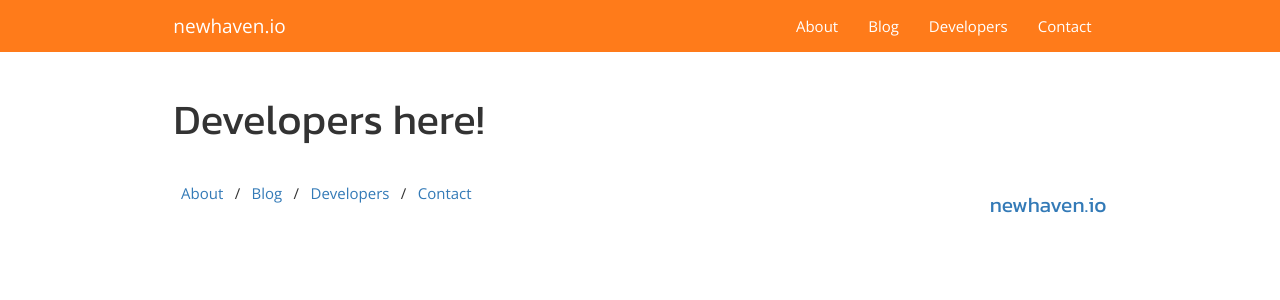
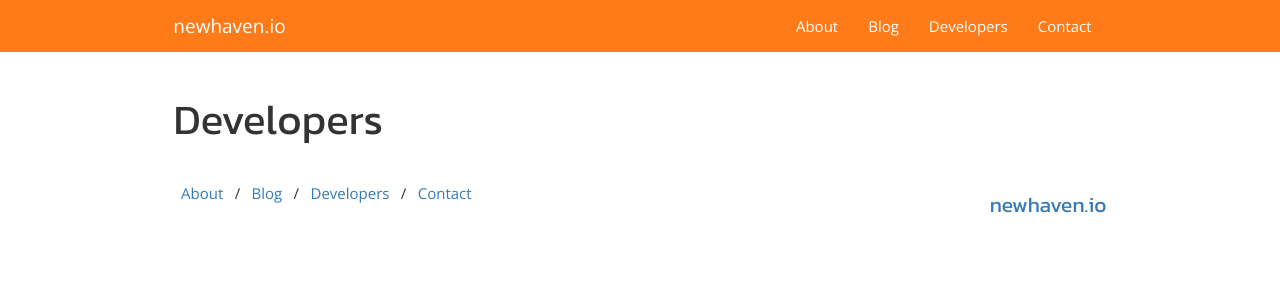
Before and after one commit to newhavenio/newhavenio.github.io, a Jekyll site: the page built from developers.html, in a window 1280 px wide. Shown: the top 300 px of the page. Built offline with Jekyll 4.4.1, drawn with Linux system fonts in a browser that asks for light colours; nearby versions of some CDN libraries; library files that are not in the unit come from our copies.

Commit message:
Edited Developers page to try and fix redirect error

```diff
--- a/developers.html
+++ b/developers.html
@@ -1,11 +1,10 @@
 ---
-layout: default
-container: true
+layout: page
+title: Developers
+container: false
 ---
 
 <div class="developers-page">
-
-	<h1>Developers here!</h1>
 
 	<div id="developers">
 	    <!-- Generating events below -->
```
Also changed, not shown: 2 other files.
